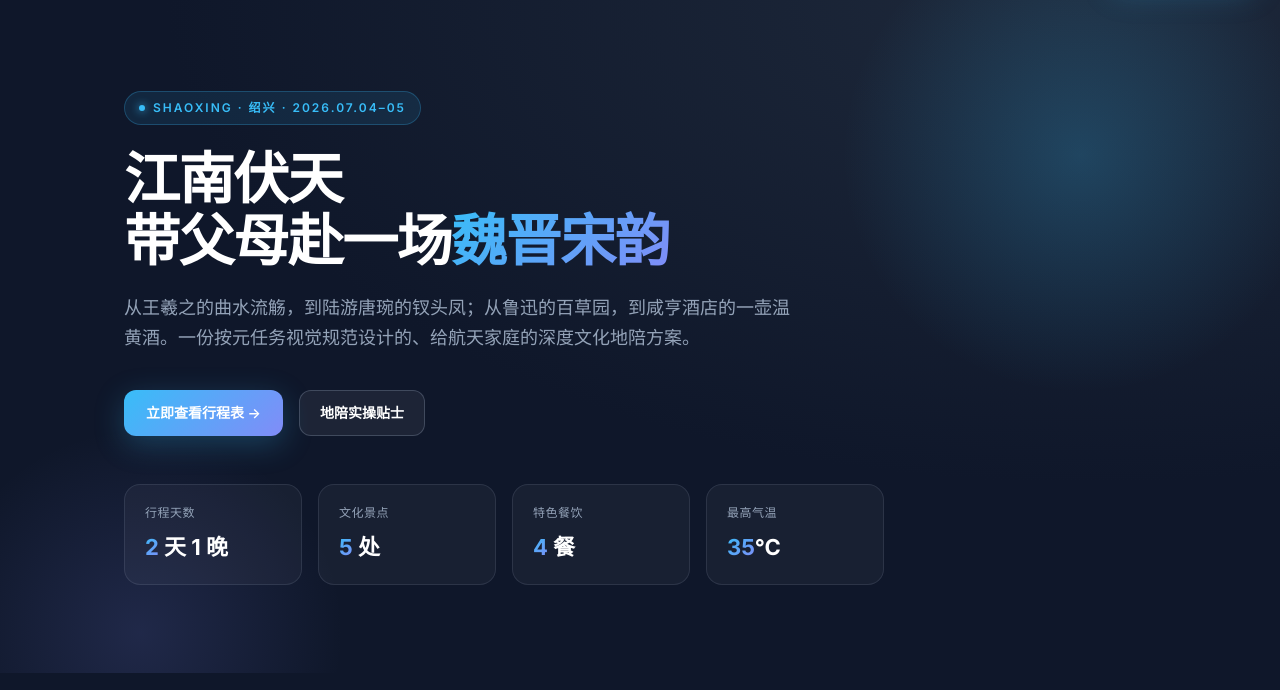
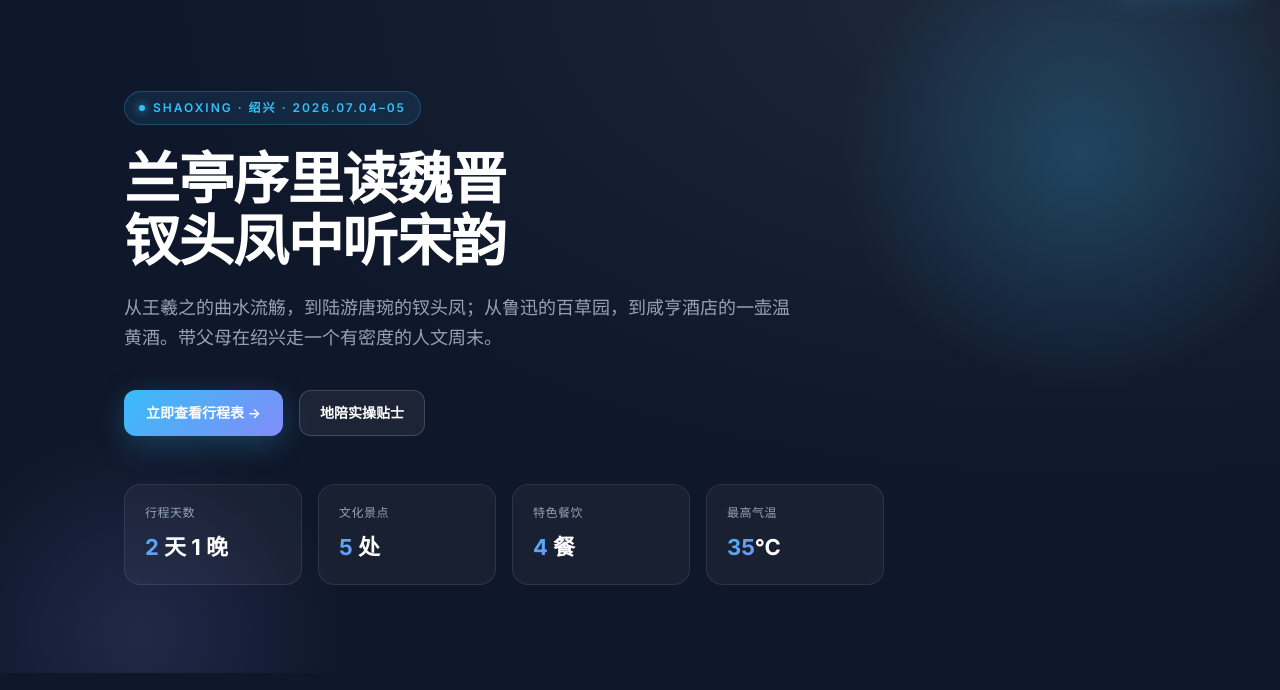
Before and after one commit to yuduoduo503-coder/shaoxing-trip, a plain HTML site: page index.html in a window 1280 px wide. Shown: the part 69-759 px from the top of the page. Drawn offline with Linux system fonts and the light colour scheme.

Commit message:
更新标题与副文，移除规范自述

```diff
--- a/index.html
+++ b/index.html
@@ -3,7 +3,7 @@
 <head>
 <meta charset="UTF-8">
 <meta name="viewport" content="width=device-width, initial-scale=1.0">
-<title>绍兴两日深度地陪方案 · 7月4–5日 | MetaTask</title>
+<title>绍兴两日 · 江南伏天的魏晋宋韵 | MetaTask</title>
 <link rel="preconnect" href="https://fonts.googleapis.com">
 <link rel="preconnect" href="https://fonts.gstatic.com" crossorigin>
 <link href="https://fonts.googleapis.com/css2?family=Inter:wght@400;500;600;700;800&family=Noto+Sans+SC:wght@300;400;500;600;700&display=swap" rel="stylesheet">
@@ -255,8 +255,8 @@ img{max-width:100%;display:block}
 <header class="hero">
   <div class="hero-inner">
     <div class="hero-eyebrow fade"><span class="dot"></span>SHAOXING · 绍兴 · 2026.07.04–05</div>
-    <h1 class="fade d1">江南伏天<br>带父母赴一场<span class="grad">魏晋宋韵</span></h1>
-    <p class="hero-sub fade d2">从王羲之的曲水流觞，到陆游唐琬的钗头凤；从鲁迅的百草园，到咸亨酒店的一壶温黄酒。一份按元任务视觉规范设计的、给航天家庭的深度文化地陪方案。</p>
+    <h1 class="fade d1">兰亭序里读魏晋<br>钗头凤中听宋韵</h1>
+    <p class="hero-sub fade d2">从王羲之的曲水流觞，到陆游唐琬的钗头凤；从鲁迅的百草园，到咸亨酒店的一壶温黄酒。带父母在绍兴走一个有密度的人文周末。</p>
     <div class="hero-cta fade d3">
       <a href="#timeline" class="btn btn-primary">立即查看行程表 →</a>
       <a href="#tips" class="btn btn-outline" style="background:rgba(255,255,255,.06);color:#fff;border-color:rgba(148,163,184,.3)">地陪实操贴士</a>
```
